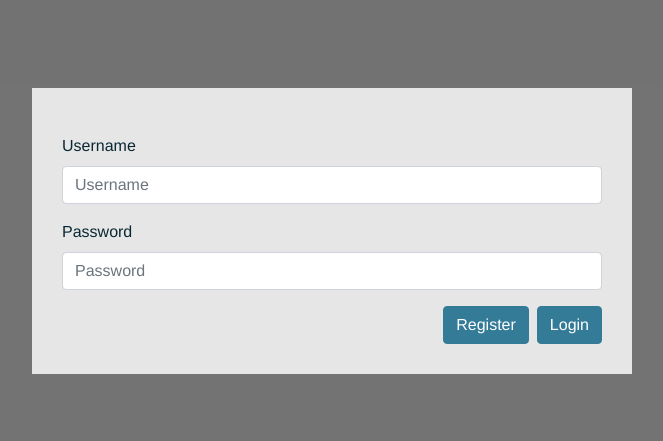
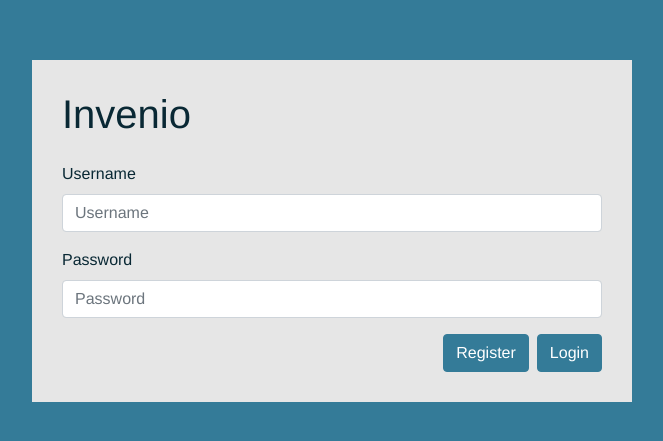
Before and after one commit to jneubecker/edtech, a Vue app in the folder invenio/: page / in a window 1280 px wide. Shown: the part 169-610 px from the top of the page, without its empty margins (308-971 px from the left). Built offline with nearby package versions, Linux system fonts and the light colour scheme.

Commit message:
updates login page a jar

```diff
--- a/invenio/src/components/LoginPage.vue
+++ b/invenio/src/components/LoginPage.vue
@@ -3,6 +3,7 @@
     <div class="overlay">
       <div class="dialog">
         <div class="form-group" v-if="!this.isRegistrationVisible">
+          <h1>Invenio</h1>
           <label for="name" class="mt-3">Username</label>
           <input type="text" class="form-control" id="name" placeholder="Username" v-model="name">
           <label for="password" class="mt-3">Password</label>
@@ -97,4 +98,10 @@
 .error {
   color: red;
 }
+.overlay {
+  background-color: var(--accent-color);
+}
+h1 {
+  color: var(--main-dark-color);
+}
 </style>
```
Also changed, not shown: 1 other file (tests, documents, lock files or other folders).
